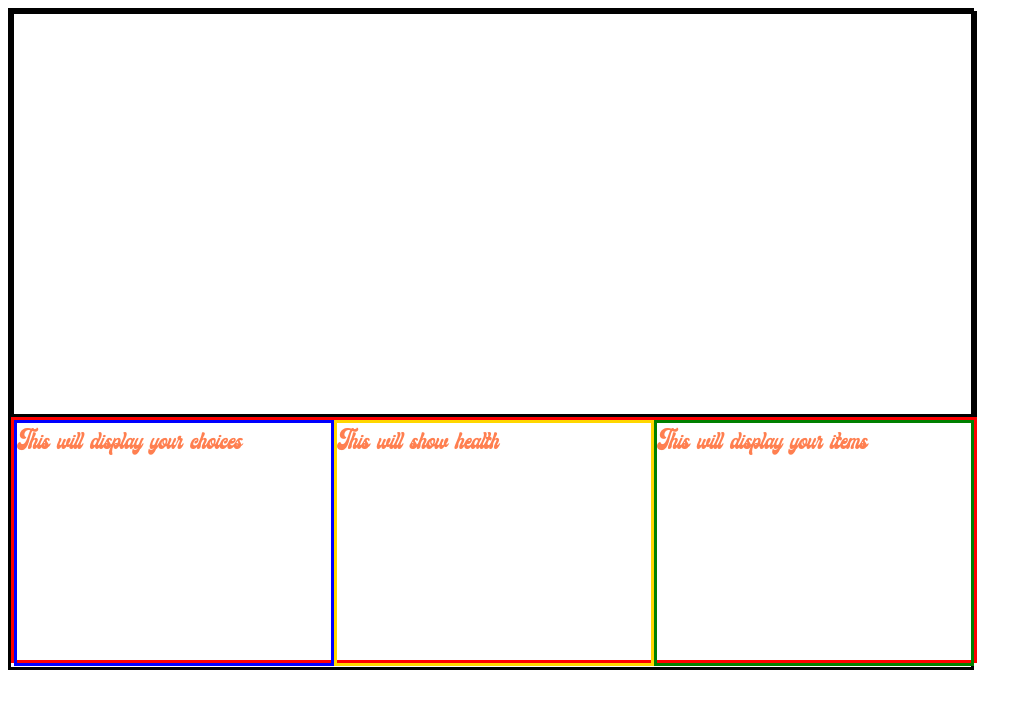
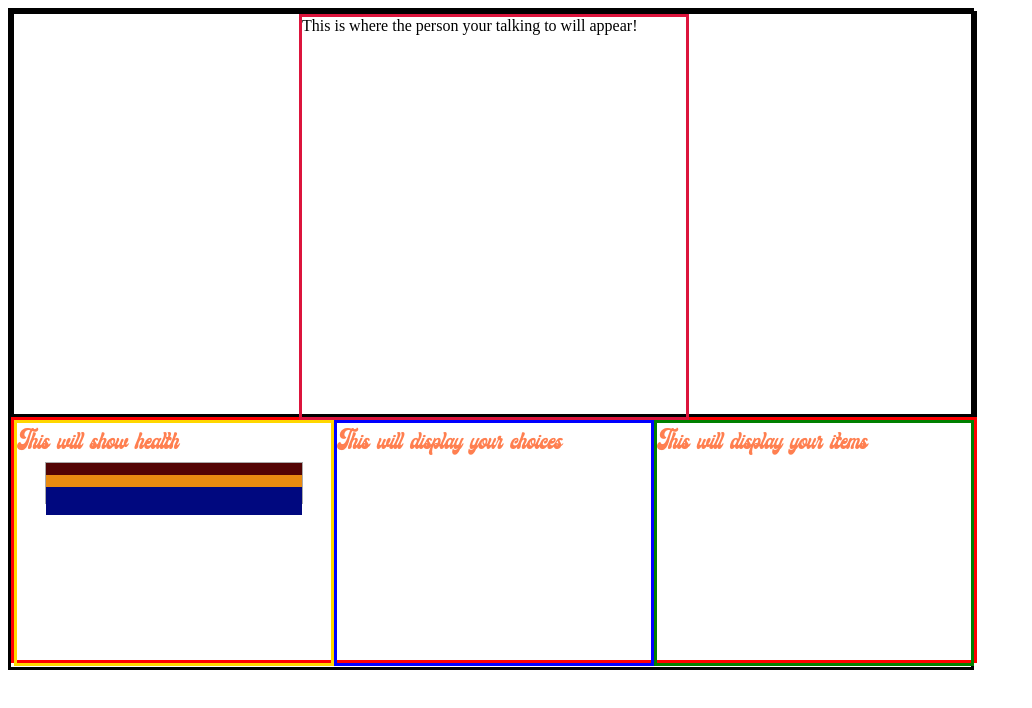
Before and after one commit to deablosf/Ramesses, a plain HTML site: page index.html in a window 1280 px wide. Shown: the whole page, without its empty margins (0-1032 px from the left). Drawn offline with Linux system fonts and the light colour scheme.

Commit message:
setting up UI

```diff
--- a/app.js
+++ b/app.js
@@ -87,6 +87,20 @@ let randN = (max) => {
     // console.log(score);
 };
 
+function applyChange(Ramesses.health) {
+    var a = Ramesses.health * (100 / Ramesses.orighealth);
+    $(".health-bar-text").html(Math.round(a) + "%");
+    $(".health-bar-red").animate({
+      'width': a + "%"
+    }, 700);
+    $(".health-bar").animate({
+      'width': a + "%"
+    }, 500);
+    $(".health-bar-blue").animate({
+      'width': a + "%"
+    }, 300);
+    $('.total').html(Ramesses.health + "/" + Ramesses.orighealth);
+  }
 
 // ======================================PRE-SET ACTIONS=========================================
 const attackR = (x) => {
--- a/index.html
+++ b/index.html
@@ -9,12 +9,20 @@
 <body>
     <!-- Out of combat mode -->
     <div class="main">
-        <div class="screen"></div>
+        <div class="screen">
+            <div class="person">This is where the person your talking to will appear!</div>
+        </div>
         <div class="buttomBar">
+            <div class="health">This will show health <br> <div class="health-box">
+                <div class="health-bar-red"></div>
+                <div class="health-bar-blue"></div>
+                <div class="health-bar"></div>
+                <div class="health-bar-text"></div>
+        </div></div>
             <div class="actionBar">
                 <div class="selectBox">This will display your choices</div>
             </div>
-            <div class="health">This will show health</div>
+
             <div class="item">This will display your items</div>
         </div>
     </div>
--- a/style.css
+++ b/style.css
@@ -3,6 +3,8 @@
     src: url(assets/ginchiest/Ginchiest.ttf);
 }
 
+
+/* ================================ This is the out of Combat styles! ===============================*/
 .main{
     border: solid;
     height: 82vh;
@@ -13,6 +15,8 @@
     border: solid;
     height: 50vh;
     width: 75vw;
+    display: flex;
+    justify-content: center;
 }
 
 .buttomBar {
@@ -23,8 +27,6 @@
     color: coral;
     font-size: 25px;
     display: flex;
-
-
 }
 
 .health {
@@ -44,3 +46,43 @@
     height: 30vh;
     width: 25vw;
 }
+
+.person{
+    border: solid crimson;
+    height: 50vh;
+    width: 30vw;
+}
+
+
+
+/*==================================== The health bar code =========================*/
+
+.health-box {
+    background-color: #ccc;
+    height: 5vh;
+    width: 20vw;
+    margin: 0 auto;
+    border: solid 1px #aaa;
+  }
+
+  .health-bar {
+    background-color: #00087f;
+    width: inherit;
+    height: 28px;
+    position: relative;
+    bottom: 56px;
+  }
+
+  .health-bar-red {
+    width: 100%;
+    height: 100%;
+    background-color: #530404;
+  }
+
+  .health-bar-blue {
+    width: 100%;
+    height: 100%;
+    background-color: #e98b11;
+    bottom: 28px;
+    position: relative;
+  }
```
